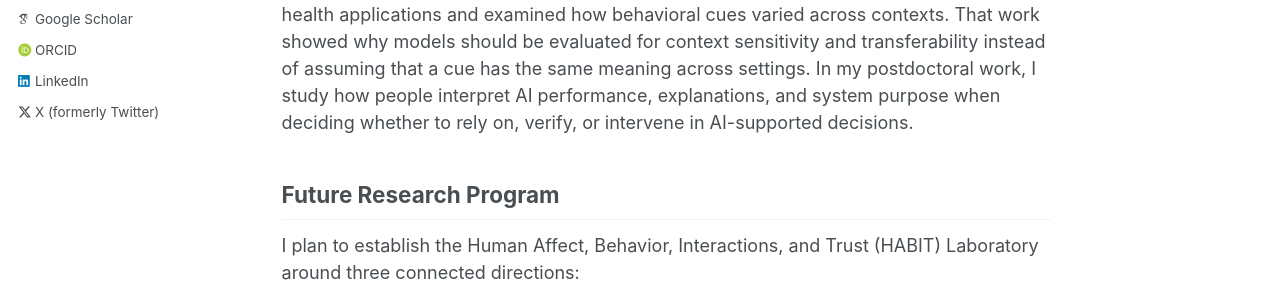
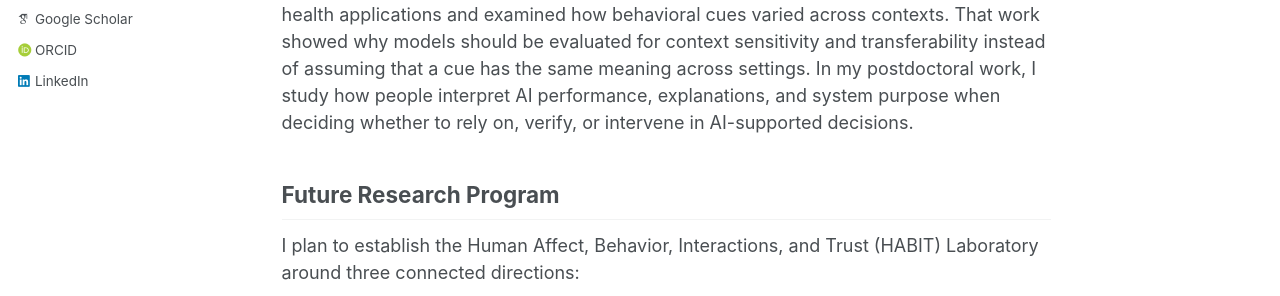
Before and after one commit to saydeking/saydeking.github.io, a Jekyll site: the page built from _pages/about.md, in a window 1280 px wide. Shown: the part 575-871 px from the top of the page. Built offline with Jekyll 4.4.1, drawn with Linux system fonts in a browser that asks for light colours; some web fonts are replaced; part of the change alters nothing that is shown.

Commit message:
Remove X link from author profile

```diff
--- a/_config.yml
+++ b/_config.yml
@@ -64,7 +64,6 @@ author:
   steam            : # Username
   telegram         : # URL
   tumblr           : # Username
-  twitter          : "sayde_king"  # Replace this with your X / Twitter handle
   vine             : # Username
   weibo            : # Username
   wikipedia        : # Username
```
